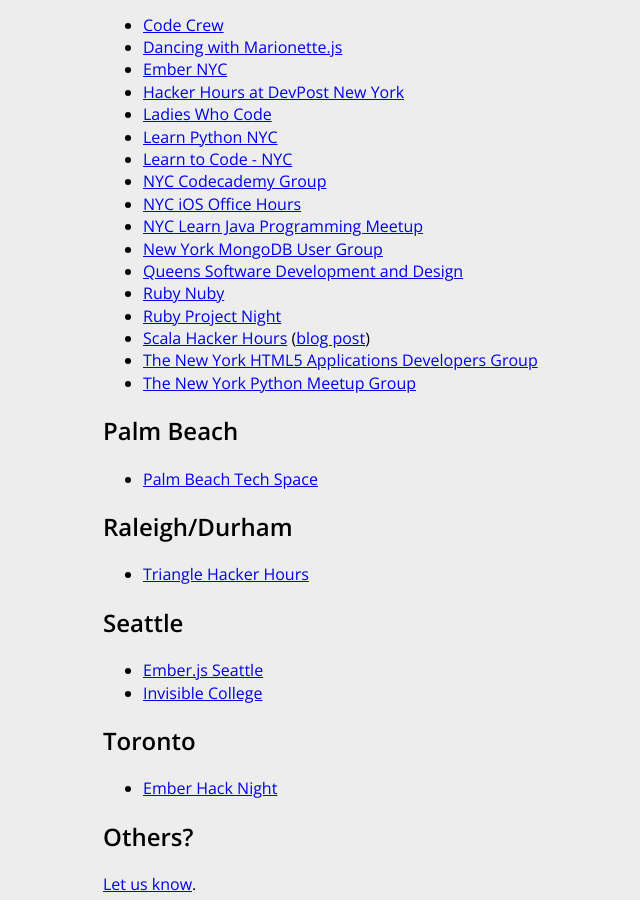
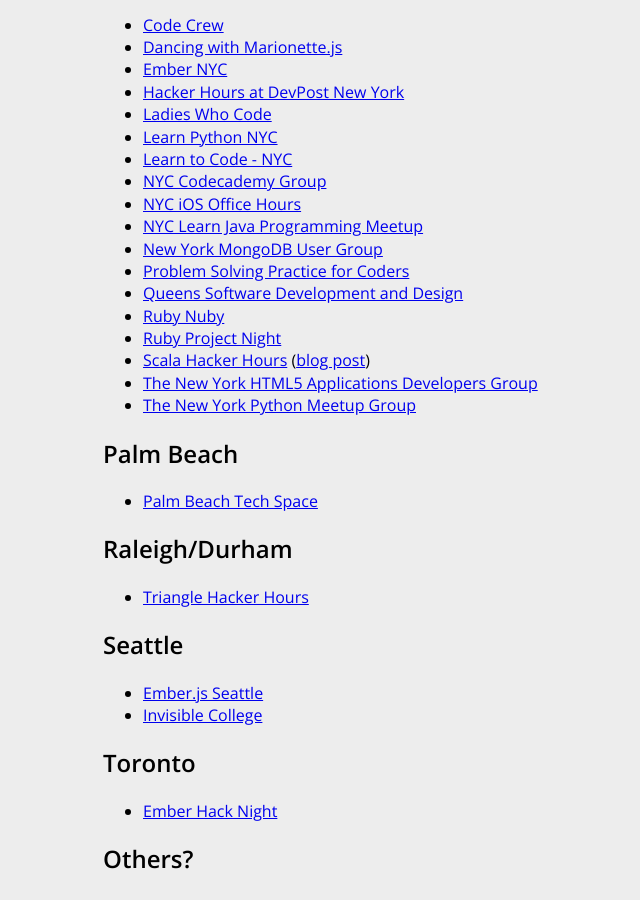
Before and after one commit to HackerHours/hackerhours.org, a Jekyll site: the page built from related-groups.md, in a window 1280 px wide and 900 px high, scrolled down 1072 px. Shown: the whole window, without its empty margins (217-857 px from the left). Built offline with Jekyll 4.4.1, drawn with Linux system fonts in a browser that asks for light colours; comment, search, counter and statistics services are not loaded.

Commit message:
link to Problem Solving Practice for Coders group

```diff
--- a/related-groups.md
+++ b/related-groups.md
@@ -53,6 +53,7 @@
 * [NYC iOS Office Hours](http://www.meetup.com/NYC-iOS-Office-Hours/)
 * [NYC Learn Java Programming Meetup](http://www.meetup.com/Learn-Java-Programming/)
 * [New York MongoDB User Group](http://www.meetup.com/New-York-MongoDB-User-Group/)
+* [Problem Solving Practice for Coders](http://www.meetup.com/problemsolving/)
 * [Queens Software Development and Design](http://www.meetup.com/Queens-Bayside-Sofware-Development-and-Design/)
 * [Ruby Nuby](http://www.meetup.com/ruby-nuby-info/)
 * [Ruby Project Night](http://www.meetup.com/Ruby-Project-Night-NYC/)
```
